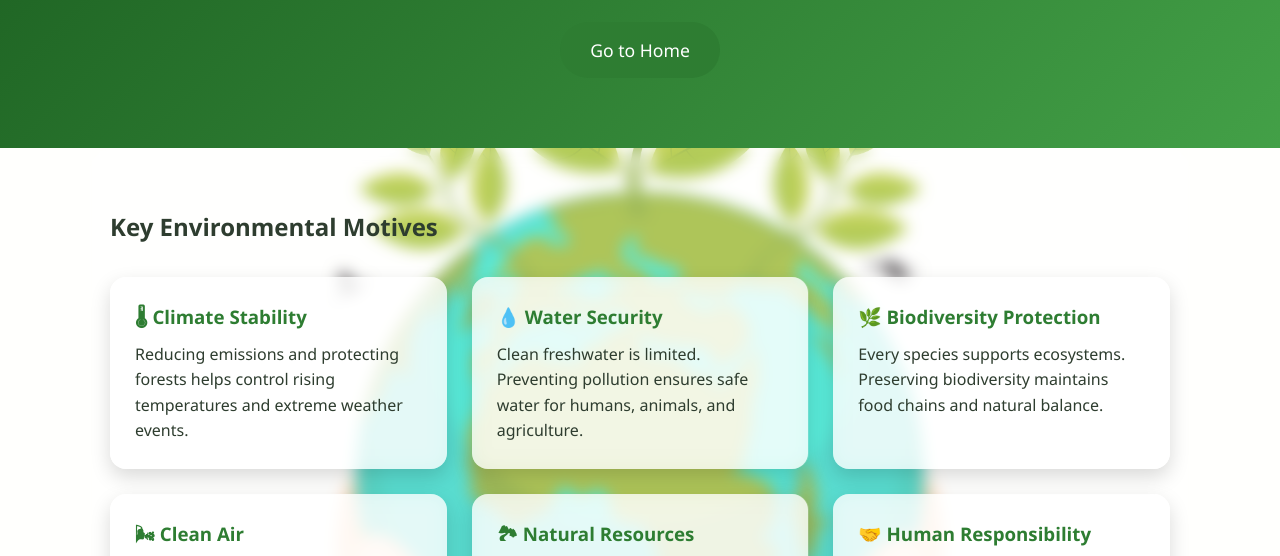
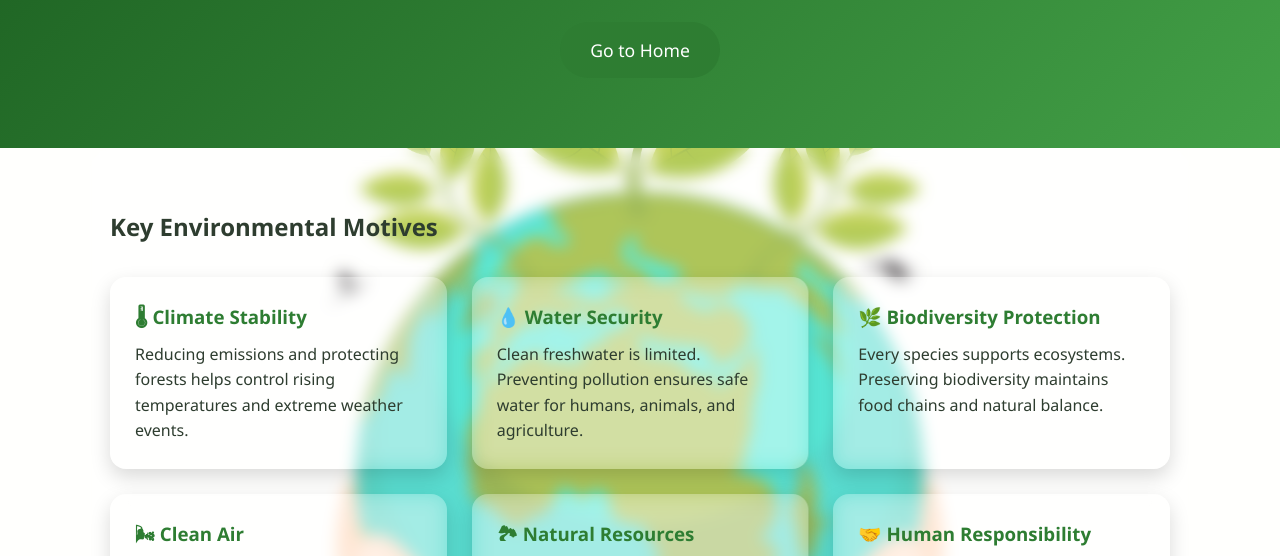
Before and after one commit to differentayaan-max/Earth_Awareness, a plain HTML site: page motives.html in a window 1280 px wide. Shown: the part 221-777 px from the top of the page. Drawn offline with Linux system fonts and the light colour scheme.

Commit message:
motives.html

```diff
--- a/motives.html
+++ b/motives.html
@@ -55,7 +55,7 @@
     }
 
     .card {
-      background: rgba(255, 255, 255, 0.75);
+      background: rgba(255, 255, 255, 0.15);
       backdrop-filter: blur(10px);
       border-radius: 16px;
       padding: 25px;
```
